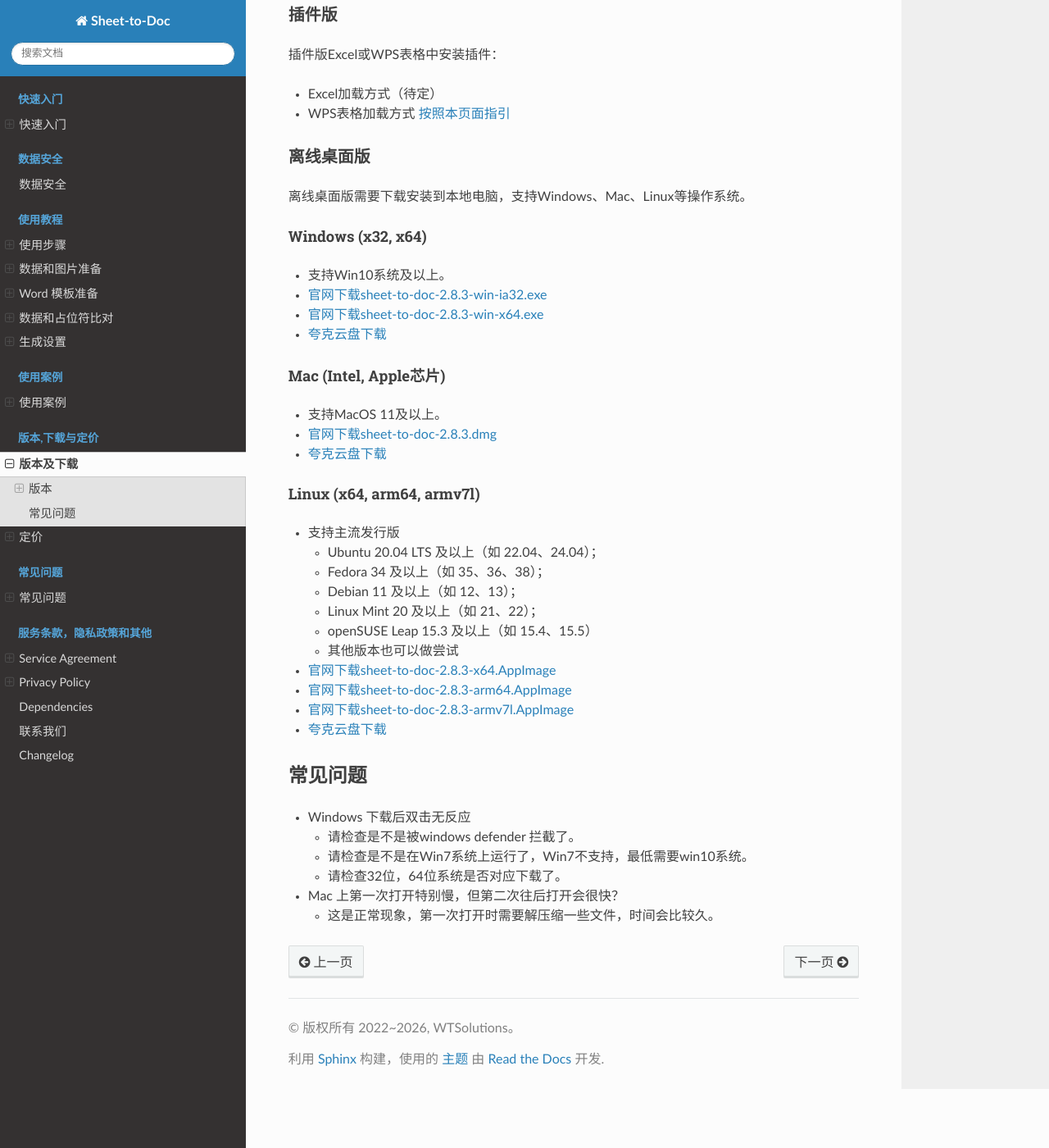
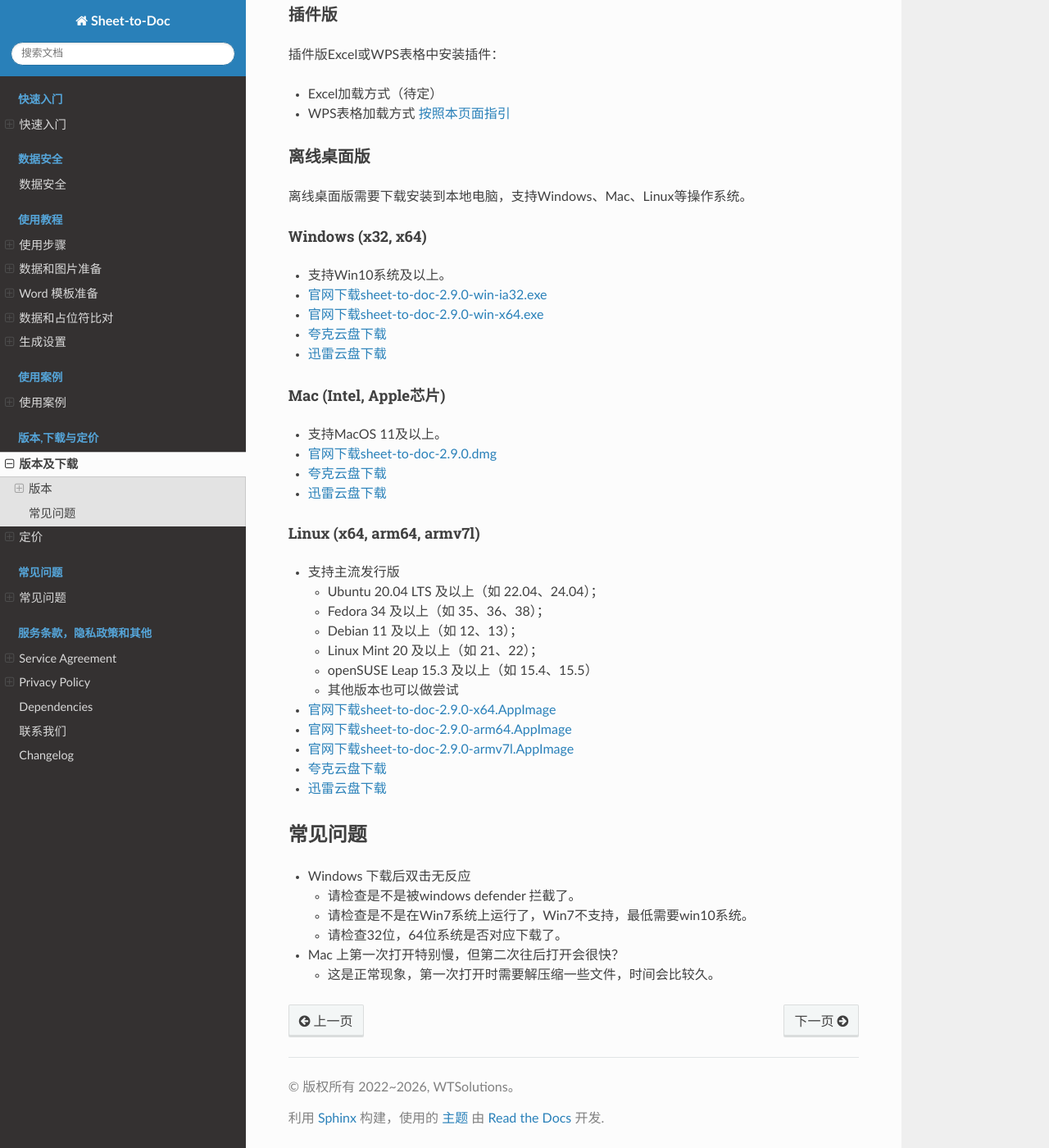
Before and after one commit to he-yang/sheet-to-doc-zh-cn, a Sphinx documentation site: the page built from source/Download.md, in a window 1280 px wide and 1400 px high, scrolled down 837 px. Shown: the whole window at 82% size. Built offline with Sphinx 7.4.7 and the Read the Docs theme 3.1.0, drawn with Linux system fonts in a browser that asks for light colours.

Commit message:
update 2.9.0

```diff
--- a/source/Download.md
+++ b/source/Download.md
@@ -29,14 +29,16 @@
 
 #### Windows (x32, x64)
 - 支持Win10系统及以上。
-- [官网下载sheet-to-doc-2.8.3-win-ia32.exe](https://r2.wtsolutions.cn/sheet-to-doc-releases/Sheet-to-Doc-2.8.3-win-ia32.exe)
-- [官网下载sheet-to-doc-2.8.3-win-x64.exe](https://r2.wtsolutions.cn/sheet-to-doc-releases/Sheet-to-Doc-2.8.3-win-x64.exe)
+- [官网下载sheet-to-doc-2.9.0-win-ia32.exe](https://r2.wtsolutions.cn/sheet-to-doc-releases/Sheet-to-Doc-2.9.0-win-ia32.exe)
+- [官网下载sheet-to-doc-2.9.0-win-x64.exe](https://r2.wtsolutions.cn/sheet-to-doc-releases/Sheet-to-Doc-2.9.0-win-x64.exe)
 - [夸克云盘下载](https://pan.quark.cn/s/0270830a1ce2)
+- [迅雷云盘下载](https://pan.xunlei.com/s/VOkl0XK3VR7hhmDJ1KwWnYKkA1?pwd=euyz#)
 
 #### Mac (Intel, Apple芯片)
 - 支持MacOS 11及以上。
-- [官网下载sheet-to-doc-2.8.3.dmg](https://r2.wtsolutions.cn/sheet-to-doc-releases/Sheet-to-Doc-2.8.3.dmg)
+- [官网下载sheet-to-doc-2.9.0.dmg](https://r2.wtsolutions.cn/sheet-to-doc-releases/Sheet-to-Doc-2.9.0.dmg)
 - [夸克云盘下载](https://pan.quark.cn/s/0270830a1ce2)
+- [迅雷云盘下载](https://pan.xunlei.com/s/VOkl0XK3VR7hhmDJ1KwWnYKkA1?pwd=euyz#)
 
 #### Linux (x64, arm64, armv7l)
 - 支持主流发行版
@@ -47,10 +49,11 @@
   - openSUSE Leap 15.3 及以上（如 15.4、15.5）
   - 其他版本也可以做尝试
 
-- [官网下载sheet-to-doc-2.8.3-x64.AppImage](https://r2.wtsolutions.cn/sheet-to-doc-releases/Sheet-to-Doc-2.8.3.AppImage)
-- [官网下载sheet-to-doc-2.8.3-arm64.AppImage](https://r2.wtsolutions.cn/sheet-to-doc-releases/Sheet-to-Doc-2.8.3-arm64.AppImage)
-- [官网下载sheet-to-doc-2.8.3-armv7l.AppImage](https://r2.wtsolutions.cn/sheet-to-doc-releases/Sheet-to-Doc-2.8.3-armv7l.AppImage)
+- [官网下载sheet-to-doc-2.9.0-x64.AppImage](https://r2.wtsolutions.cn/sheet-to-doc-releases/Sheet-to-Doc-2.9.0.AppImage)
+- [官网下载sheet-to-doc-2.9.0-arm64.AppImage](https://r2.wtsolutions.cn/sheet-to-doc-releases/Sheet-to-Doc-2.9.0-arm64.AppImage)
+- [官网下载sheet-to-doc-2.9.0-armv7l.AppImage](https://r2.wtsolutions.cn/sheet-to-doc-releases/Sheet-to-Doc-2.9.0-armv7l.AppImage)
 - [夸克云盘下载](https://pan.quark.cn/s/0270830a1ce2)
+- [迅雷云盘下载](https://pan.xunlei.com/s/VOkl0XK3VR7hhmDJ1KwWnYKkA1?pwd=euyz#)
 
 ## 常见问题
 
--- a/source/conf.py
+++ b/source/conf.py
@@ -9,7 +9,7 @@
 project = 'Sheet-to-Doc'
 copyright = '2022~2026, WTSolutions'
 author = 'WTSolutions'
-release = '2.8.3.0'
+release = '2.9.0.0'
 
 # -- General configuration ---------------------------------------------------
 # https://www.sphinx-doc.org/en/master/usage/configuration.html#general-configuration
```
Also changed, not shown: source/Comparison.md (+4 -0 lines), source/Settings.md (+1 -1 lines), source/changelog.md (+3 -0 lines).
